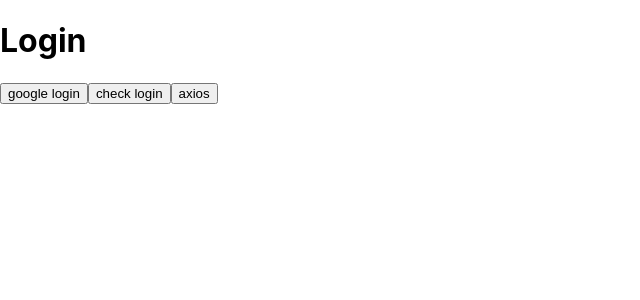
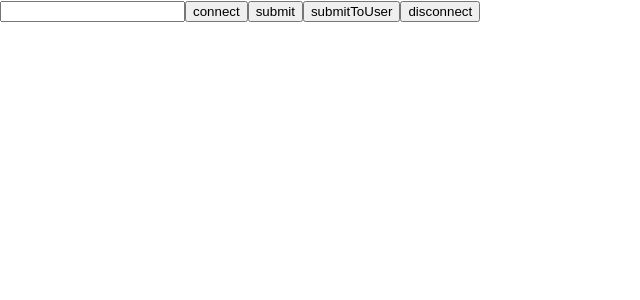
Before and after one commit to kym8821/stomp-front, a React (Create React App) app: page / in a window 1280 px wide. Shown: the top 300 px of the page, without its empty margins (0-640 px from the left). Built offline with nearby package versions, Linux system fonts and the light colour scheme.

Commit message:
socket 모듈 분리

```diff
--- a/src/App.tsx
+++ b/src/App.tsx
@@ -1,14 +1,14 @@
 import React from "react";
 import { BrowserRouter as Router, Routes, Route } from "react-router-dom";
-import MainPage from "./component/MainPage";
-import TestPage from "./component/testPage";
+import ChatPage from "./component/ChatPage";
+import LoginPage from "./component/LoginPage";
 
 function App() {
   return (
     <div className="App">
       <Router>
         <Routes>
-          <Route path="/" element={<TestPage />} />
+          <Route path="/" element={<ChatPage />} />
         </Routes>
       </Router>
     </div>
--- a/src/component/MainPage.tsx
+++ b/src/component/ChatPage.tsx
@@ -1,5 +1,5 @@
 import { CompatClient, Stomp } from "@stomp/stompjs";
-import React, { MutableRefObject, useRef, useState } from "react";
+import React, { useRef, useState } from "react";
 import SockJS from "sockjs-client";
 
 interface SocketClient {
--- a/src/component/testPage.tsx
+++ b/src/component/LoginPage.tsx
@@ -5,25 +5,6 @@ const decodedServiceKey = decodeURIComponent(
 );
 
 const TestPage = () => {
-  const axiosCheck = async () => {
-    const res = await axios
-      .get(`http://apis.data.go.kr/1360000/VilageFcstInfoService_2.0/getUltraSrtNcst`, {
-        params: {
-          serviceKey: decodedServiceKey,
-          // numOfRows: 10,
-          // pageNo: 1,
-          // base_date: "20240428",
-          // base_time: "0600",
-          // nx: 55,
-          // ny: 127,
-          dataType: "JSON",
-        },
-      })
-      .then(async (res) => res.data)
-      .catch((err) => console.log(err));
-    console.log(res);
-  };
-
   const isLoginSuccess = async () => {
     try {
       await fetch("http://localhost:8080/test", {
@@ -52,7 +33,6 @@ const TestPage = () => {
       <h1>Login</h1>
       <button onClick={onGoogleLogin}>google login</button>
       <button onClick={isLoginSuccess}>check login</button>
-      <button onClick={axiosCheck}>axios</button>
     </>
   );
 };
```
Also changed, not shown: src/util/socket.ts (added, +17 -0 lines).
